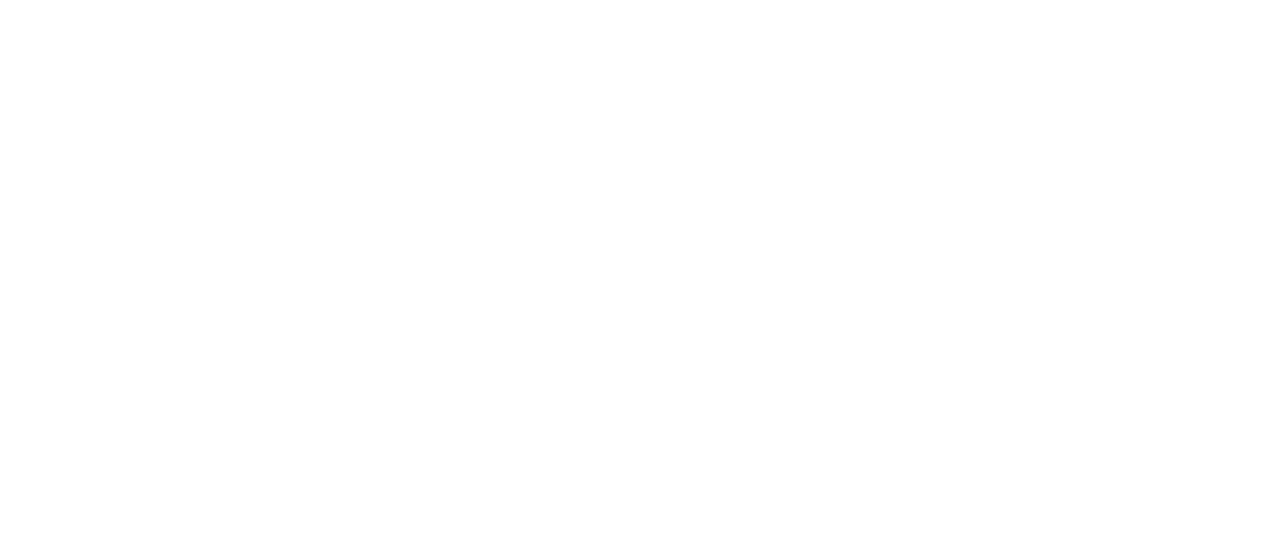
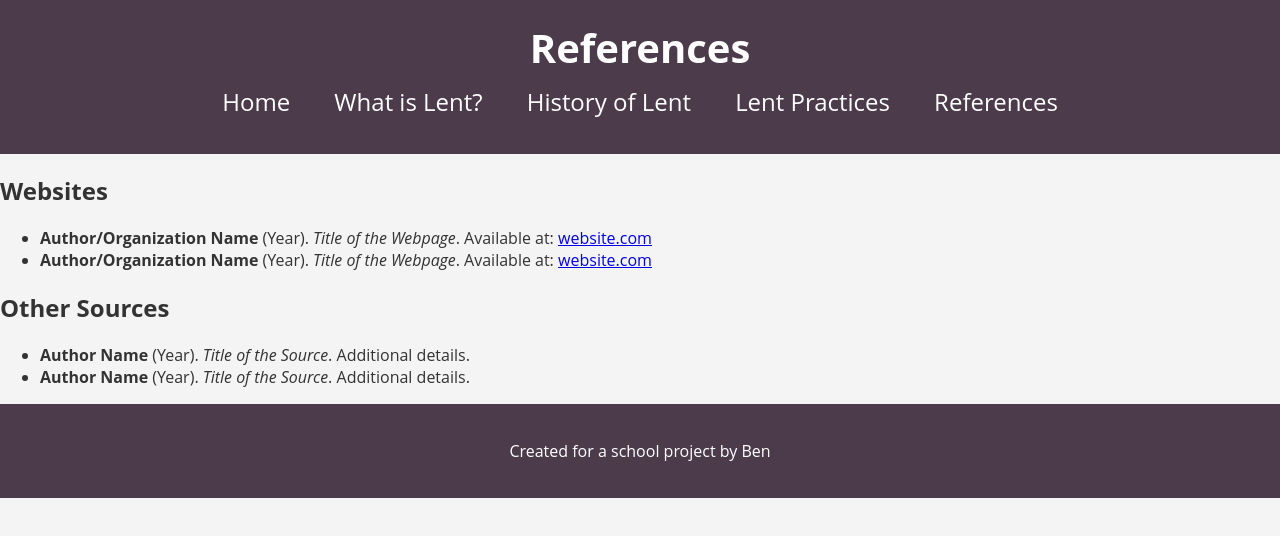
Before and after one commit to tojiluvr/LentForDummies, a plain HTML site: page references.html in a window 1280 px wide. Drawn offline with Linux system fonts and the light colour scheme.

Commit message:
Update references.html

```diff
--- a/references.html
+++ b/references.html
@@ -3,6 +3,44 @@
 <head>
     <meta charset="UTF-8">
     <meta name="viewport" content="width=device-width, initial-scale=1.0">
-    <title>References>/title>
+    <title>References - Lent for Dummies</title>
     <link rel="stylesheet" href="styles.css">
 </head>
+<body>
+    <header>
+        <h1>References</h1>
+        <nav>
+            <ul>
+                <li><a href="index.html">Home</a></li>
+                <li><a href="what-is-lent.html">What is Lent?</a></li>
+                <li><a href="history-of-lent.html">History of Lent</a></li>
+                <li><a href="lent-practices.html">Lent Practices</a></li>
+                <li><a href="references.html">References</a></li>
+            </ul>
+        </nav>
+    </header>
+
+    <main>
+
+        <section>
+            <h2>Websites</h2>
+            <ul>
+                <li><strong>Author/Organization Name</strong> (Year). <em>Title of the Webpage</em>. Available at: <a href="http://website.com" target="_blank">website.com</a></li>
+                <li><strong>Author/Organization Name</strong> (Year). <em>Title of the Webpage</em>. Available at: <a href="http://website.com" target="_blank">website.com</a></li>
+            </ul>
+        </section>
+
+        <section>
+            <h2>Other Sources</h2>
+            <ul>
+                <li><strong>Author Name</strong> (Year). <em>Title of the Source</em>. Additional details.</li>
+                <li><strong>Author Name</strong> (Year). <em>Title of the Source</em>. Additional details.</li>
+            </ul>
+        </section>
+    </main>
+
+    <footer>
+        <p>Created for a school project by Ben</p>
+    </footer>
+</body>
+</html>
```
